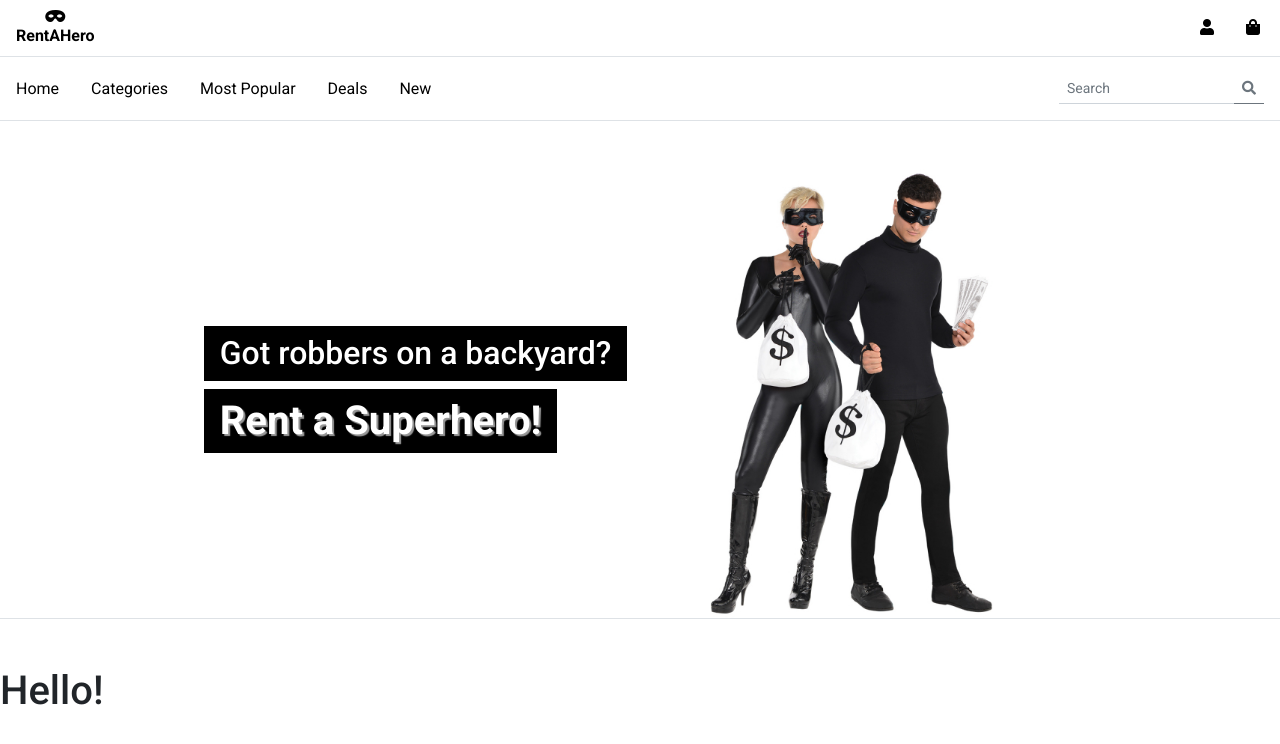
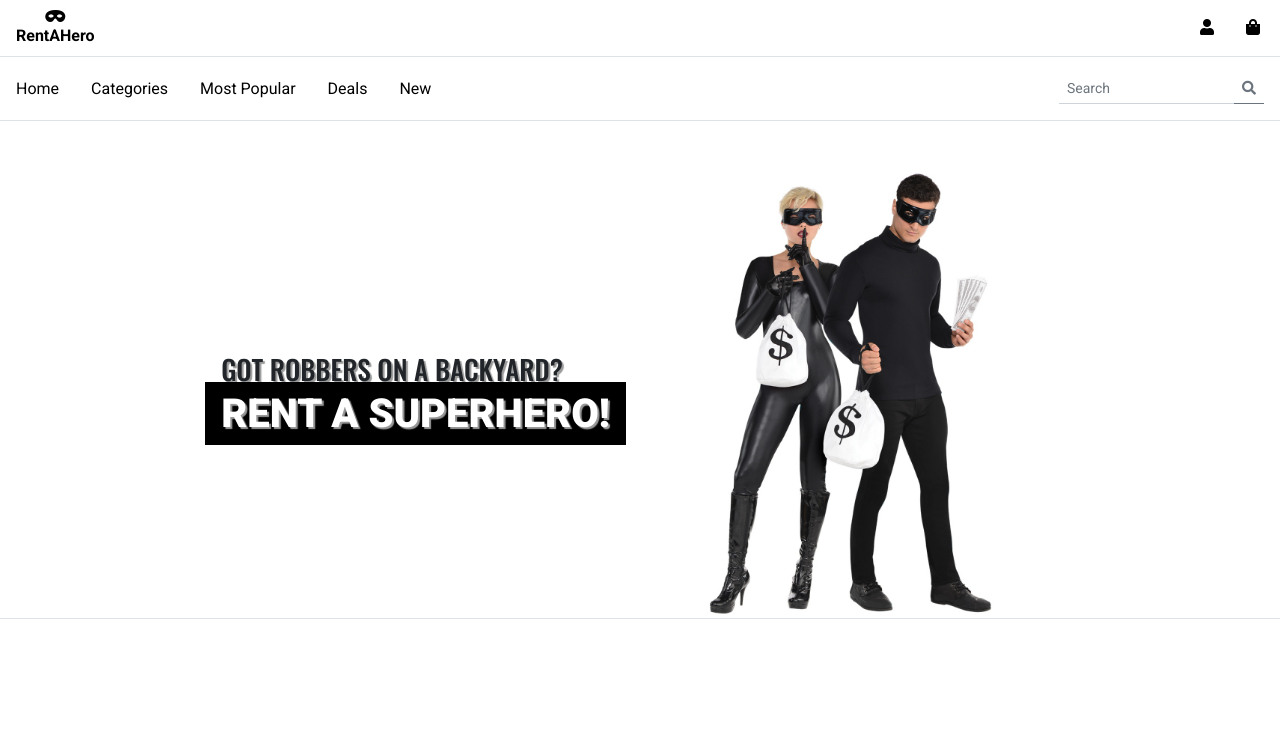
Before and after one commit to Mighty-Ducks/RentAHero, a React app: page / in a window 1280 px wide. Built offline with nearby package versions, Linux system fonts and the light colour scheme; no server answers.

Commit message:
some ui cleanup

```diff
--- a/client/app.js
+++ b/client/app.js
@@ -24,7 +24,6 @@ class App extends Component {
             <Route exact path="/" component={Home} />
           </Switch>
         </div>
-        <h1>Hello!</h1>
       </HashRouter>
     );
   }
--- a/client/components/banner/Banner.js
+++ b/client/components/banner/Banner.js
@@ -25,8 +25,7 @@ export default class Banner extends Component {
     return (
       <div className={`banner banner-${align} border-bottom`}>
         <div className="banner-text">
-          <h2>{slogan}</h2>
-          <br />
+          <div className="banner-text-slogan">{slogan}</div>
           <h1>{title}</h1>
         </div>
         {imgSrc && <img alt={imgAlt} src={imgSrc} />}
--- a/client/components/banner/banner.scss
+++ b/client/components/banner/banner.scss
@@ -5,14 +5,19 @@
   height: calc(100vh / 16 * 9);
 
   .banner-text {
-    h1, h2 {
+    text-transform: uppercase;
+    h1 {
       background-color: #000;
       color: #fff;
-      display: inline-block;
+      display: inline;
+      font-weight: 900;
       padding: .5rem 1rem;
+      text-shadow: 2px 2px 1px #999;
     }
-    h1 {
-      font-weight: 600;
+    .banner-text-slogan {
+      font-family: 'Oswald', sans-serif;
+      font-size: 1.7rem;
+      padding: 0 1rem;
       text-shadow: 2px 2px 1px #999;
     }
   }
--- a/public/index.html
+++ b/public/index.html
@@ -4,7 +4,9 @@
 <head>
   <meta charset="UTF-8" />
   <meta name="viewport" content="width=device-width, initial-scale=1.0" />
-  <link rel="stylesheet" href="https://fonts.googleapis.com/css?family=Roboto:300,400,500,700&display=swap" />
+  <link
+    href="https://fonts.googleapis.com/css2?family=Oswald:wght@200;300;500;600;700&family=Roboto:wght@100;300;400;500;700;900&display=swap"
+    rel="stylesheet">
   <link rel="stylesheet" href="https://fonts.googleapis.com/icon?family=Material+Icons" />
   <link rel="stylesheet" href="https://use.fontawesome.com/releases/v5.8.1/css/all.css"
     integrity="sha384-50oBUHEmvpQ+1lW4y57PTFmhCaXp0ML5d60M1M7uH2+nqUivzIebhndOJK28anvf" crossorigin="anonymous" />
```
